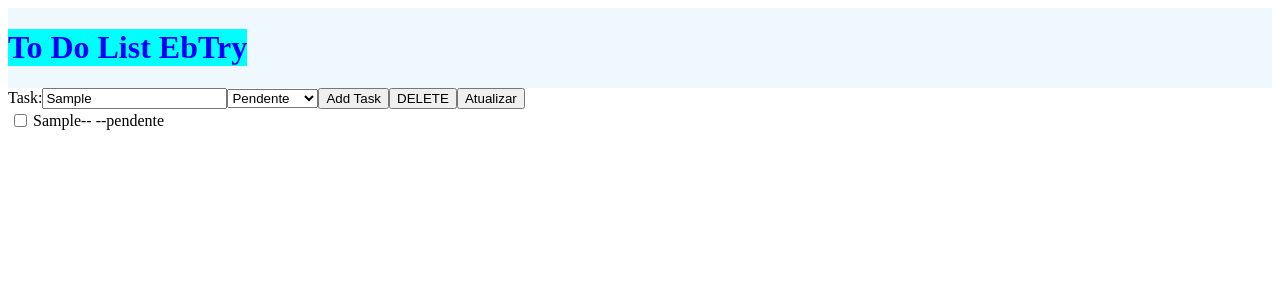
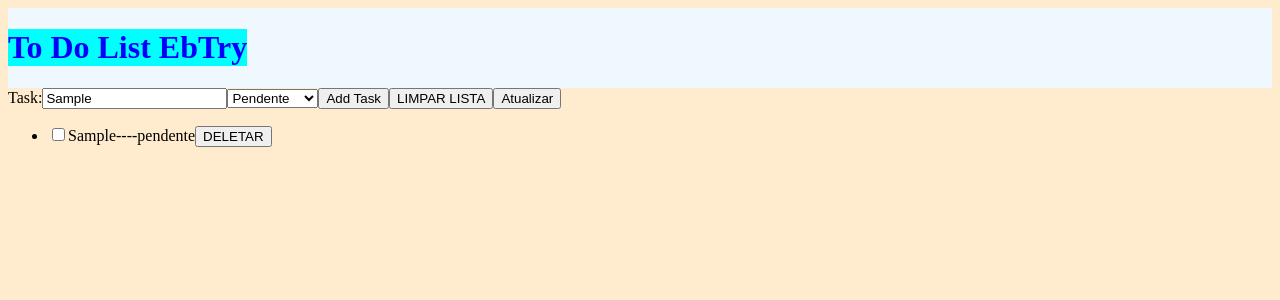
Before and after one commit to leo2903lan/toDoList-Ebytr, a React (Create React App) app in the folder frontend/todolist-ebtry/: page / in a window 1280 px wide. Both pictures are taken after typing "Sample" into the empty fields and a click on the button "Add Task". Shown: the top 300 px of the page. Built offline with nearby package versions, Linux system fonts and the light colour scheme; no server answers.

Commit message:
removendo uma unica tarefa

```diff
--- a/frontend/todolist-ebtry/src/app.css
+++ b/frontend/todolist-ebtry/src/app.css
@@ -1,3 +1,3 @@
-* {
-
+body {
+  background-color: blanchedalmond;
 }
--- a/frontend/todolist-ebtry/src/components/Input.tsx
+++ b/frontend/todolist-ebtry/src/components/Input.tsx
@@ -1,4 +1,5 @@
-import React, { useState } from 'react'
+import axios from 'axios';
+import React, { useEffect, useState } from 'react';
 import Itask from '../interfaces/Itask';
 
 function Input() {
@@ -6,15 +7,38 @@ function Input() {
   const [selectValue , setSelectValue] = useState('pendente');
   const [arrayTasks, setArrayTasks] = useState<Itask[]>([]);
 
+  useEffect(() => {
+    axios.get("http://localhost:3005/task")
+    .then(response => setArrayTasks(response.data))
+    .catch(error => console.error(error));
+  }, [])
+
+
   const addTask = () => {
     const newTask = {
       content: taskValue,
       status: selectValue,
     }
+    axios.post("http://localhost:3005/task", newTask)
+    .then(response => console.log('response addTask>>>>',response));
     setArrayTasks([...arrayTasks, newTask])
-    console.log('requisição na API para adicionar a TASK') }
+    console.log('requisição na API para adicionar a TASK')
+  }
 
-  const deleteTask = () => { console.log('requisição na API para detelar a TASK selecionada') }
+  const cleanList = () => {
+    axios.delete("http://localhost:3005/task");
+    setArrayTasks([]);
+    console.log('requisição na API para detelar toda lista')
+  };
+
+  const deleteTask = (e: any) => {
+    axios.delete(`http://localhost:3005/task/${e}`);
+    axios.get("http://localhost:3005/task")
+    .then(response => setArrayTasks(response.data))
+    .catch(error => console.error(error));
+    console.log('requisição na API para detelar toda lista')
+  };
+
   const updateTask = () => { console.log('requisição na API para atualizar a TASK selecionada') }
 
   return (
@@ -32,25 +56,26 @@ function Input() {
       </label>
 
       <select value={ selectValue } onChange={ e => setSelectValue(e.target.value) }>
-        <option selected value="pendente">Pendente</option>
+        <option value="pendente">Pendente</option>
         <option value="andamento">Andamento</option>
         <option value="pronto">Pronto</option>
       </select>
 
       <button type="button" value="Add" onClick={addTask}>Add Task</button>
-      <button type="button" value="DELETE" onClick={deleteTask}>DELETE</button>
+      <button type="button" value="LIMPAR" onClick={cleanList}>LIMPAR LISTA</button>
       <button type="button" value="Atualizar" onClick={updateTask}>Atualizar</button>
     </form>
 
-    <table>
+    <ul>
       {arrayTasks.map((task, index) => (
-        <tr>
-          <input type="checkbox" name="" id="" />
-          <td key={index}>{task.content}--</td>
-          <td key={index}>--{task.status}</td>
-        </tr>
+        <li key={index}>
+          <input type="checkbox" name="" id={task.id?.toString()} />
+          <span>{task.content}--</span>
+          <span>--{task.status}</span>
+          <button type="button" onClick={() => deleteTask(task.id)}>DELETAR</button>
+        </li>
       ))}
-    </table>
+    </ul>
     </>
   )
 }
```
Also changed, not shown: frontend/todolist-ebtry/src/interfaces/Itask.tsx (+9 -9 lines).
